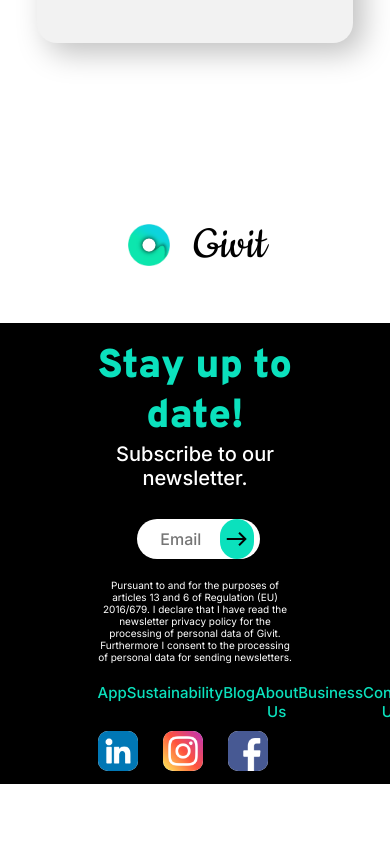
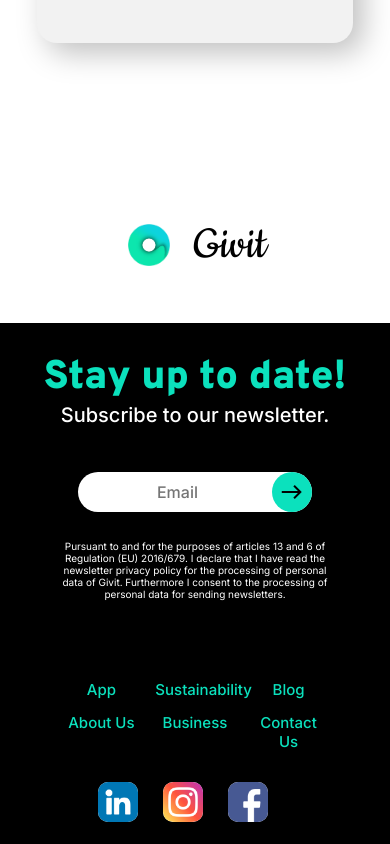
Before and after one commit to Givit-app/givit-webapp, a React (Create React App) app: page / in a window 390 px wide. Shown: the part 3701-4545 px from the top of the page. Before the commit the page ends 4485 px from the top, so only its background shows below. Built offline with nearby package versions, Linux system fonts and the light colour scheme.

Commit message:
Reso responsive il Footer (tablet e mobile)

```diff
--- a/src/styles/index.css
+++ b/src/styles/index.css
@@ -175,7 +175,7 @@
   font-size: 10px;
   font-weight: 400;
   color: white;
-  margin-bottom: 5%;
+  margin-bottom: 10%;
 }
 
 .footer-links {
@@ -206,6 +206,33 @@
   border-radius: 10px;
   background-color: white;
   margin-right: 25px;
+}
+
+@media screen and (max-width: 768px) {
+  .footer-wrapper {
+    width: 90%;
+  }
+}
+
+@media screen and (max-width: 600px) {
+  .footer-input {
+    width: 80%;
+  }
+
+  .footer-privacy {
+    width: 80%;
+    margin-bottom: 20%;
+  }
+
+  .footer-links {
+    width: 80%;
+    flex-wrap: wrap;
+  }
+
+  .footer-links a {
+    width: calc(30% - 5px);
+    margin-bottom: 14px;
+  }
 }
 
 /* Homepage */
```
